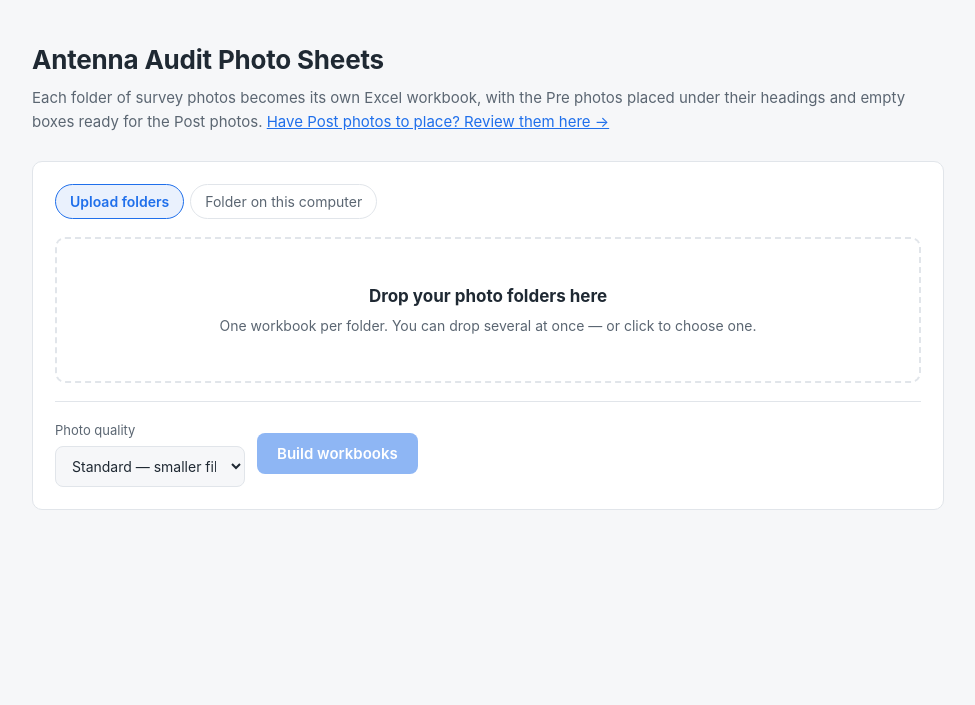
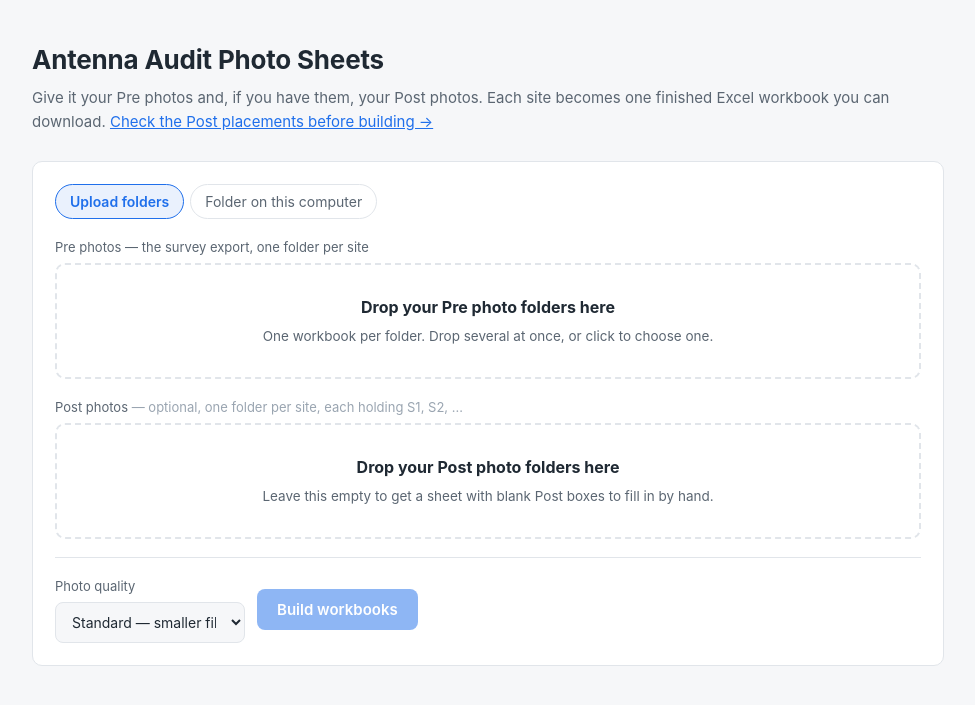
Before and after one commit to ushanvidu/PrePost_Excel, a Flask app: page / in a window 1280 px wide. Shown: the top 705 px of the page, without its empty margins (152-1127 px from the left). Run offline with Flask 3, Linux system fonts and the light colour scheme; some libraries are stand-ins or nearby versions.

Commit message:
Build a finished workbook from Pre and Post folders in one pass
Placing Post photos needed two separate steps: build the Pre workbook on one
page, classify the Post photos on another. Now both folders go in together and
the finished sheet comes out - the same shape as the workbooks in the Completed
folder.

The main page takes a Pre folder and an optional Post folder, in either mode:
two drop zones for uploads, two path boxes for folders already on the machine.
Post photos the classifier resolves are placed; the rest keep their empty drop
box and are counted on the site card, with a link to the review screen. Omitting
the Post folder behaves exactly as before.

The two folders are shaped differently and the code now reflects that. For Pre
photos the folder holding the photo is the site; Post photos are grouped by
sector, so they are one level deeper (site/S1/photo.jpg). A flat Post folder is
the easy mistake, so it is rejected with a message naming the expected shape
rather than silently finding nothing.

Also fixes the progress counter, which counted only the sites processed so far:
a ten-site run reported "2 of 2 folders" while it was still working, because
sites were registered as they were reached. They are now registered up front.

Verified end to end: ten sites built from a Pre root plus a Post tree, the
downloaded GMNIT1 workbook carries 29 Pre and 15 Post pictures and passes
structural validation, and the zip holds all ten.

Co-Authored-By: Claude Opus 5 <noreply@anthropic.com>

```diff
--- a/antenna_audit/web/server.py
+++ b/antenna_audit/web/server.py
@@ -31,6 +31,34 @@ from .jobs import JobStore, bundle, run_job
 MAX_UPLOAD_BYTES = 8 * 1024 * 1024 * 1024
 
 
+def _save_folder_upload(files, destination: Path, keep_sector: bool = False) -> int:
+    """Write a browser folder upload to disk, preserving the folder shape.
+
+    The browser sends each file as "Parent/SITE/photo.jpg". For Pre photos the
+    folder holding the photo is the site. Post photos are one level deeper —
+    "Parent/SITE/S1/photo.jpg" — because they are grouped by sector, so that
+    level is kept.
+    """
+    saved = 0
+    for storage in files:
+        relative = (storage.filename or "").replace("\\", "/")
+        parts = [p for p in relative.split("/") if p not in ("", ".", "..")]
+        needed = 3 if keep_sector else 2
+        if len(parts) < needed:
+            continue
+        name = secure_filename(parts[-1])
+        if not name or name.startswith("."):
+            continue
+        if keep_sector:
+            target = destination / _safe_site_name(parts[-3]) / _safe_site_name(parts[-2])
+        else:
+            target = destination / _safe_site_name(parts[-2])
+        target.mkdir(parents=True, exist_ok=True)
+        storage.save(target / name)
+        saved += 1
+    return saved
+
+
 def _safe_site_name(raw: str) -> str:
     """Turn a folder name into something safe to use as a file name."""
     cleaned = secure_filename(raw.strip()) or "Site"
@@ -60,24 +88,14 @@ def create_app() -> Flask:
         if not uploaded:
             return jsonify(error="No files were received."), 400
 
-        saved = 0
-        for storage in uploaded:
+        saved = _save_folder_upload(uploaded, job.uploads)
+        # Post photos are optional; when present they arrive under their own
+        # field so the two sets never get mixed up.
+        _save_folder_upload(request.files.getlist("postFiles"), job.post_uploads,
+                            keep_sector=True)
             # The browser sends "Parent/SITE/photo.jpg"; the folder immediately
             # containing the photo is the site, which works whether the user
             # picked one site folder or a parent holding many.
-            relative = (storage.filename or "").replace("\\", "/")
-            parts = [p for p in relative.split("/") if p not in ("", ".", "..")]
-            if len(parts) < 2:
-                continue
-            site = _safe_site_name(parts[-2])
-            name = secure_filename(parts[-1])
-            if not name or name.startswith("."):
-                continue
-            target_dir = job.uploads / site
-            target_dir.mkdir(parents=True, exist_ok=True)
-            storage.save(target_dir / name)
-            saved += 1
-
         if not saved:
             return jsonify(
                 error="No usable image files were found. Drop the folder itself, "
@@ -92,6 +110,7 @@ def create_app() -> Flask:
         """Build from a folder already on this machine, without copying it."""
         payload = request.get_json(silent=True) or {}
         raw_path = (payload.get("path") or "").strip()
+        post_raw = (payload.get("postPath") or "").strip()
         if not raw_path:
             return jsonify(error="Enter a folder path."), 400
 
@@ -130,8 +149,41 @@ def create_app() -> Flask:
                 error=f"No photos found in {root} or its sub-folders."
             ), 400
 
+        if post_raw:
+            post_root = Path(post_raw).expanduser()
+            if not post_root.is_dir():
+                return jsonify(error=f"Not a folder: {post_root}"), 400
+            matched = _link_post_tree(post_root, job.post_uploads)
+            if not matched:
+                return jsonify(error=(
+                    f"No Post photos found under {post_root}. It should hold one "
+                    f"folder per site, each containing S1, S2, … sector folders."
+                )), 400
+
         _start(job)
         return jsonify(job.as_dict())
+
+    def _link_post_tree(source: Path, destination: Path) -> int:
+        """Mirror a Post tree (site/sector/photos) without copying the photos."""
+        linked = 0
+        for site_dir in sorted(d for d in source.iterdir()
+                               if d.is_dir() and not d.name.startswith(".")):
+            for sector_dir in sorted(d for d in site_dir.iterdir()
+                                     if d.is_dir() and not d.name.startswith(".")):
+                photos = [f for f in sector_dir.iterdir()
+                          if f.is_file() and not f.name.startswith(".")]
+                if not photos:
+                    continue
+                target = (destination / _safe_site_name(site_dir.name)
+                          / _safe_site_name(sector_dir.name))
+                target.mkdir(parents=True, exist_ok=True)
+                for photo in photos:
+                    try:
+                        os.link(photo, target / photo.name)
+                    except OSError:
+                        shutil.copy2(photo, target / photo.name)
+                    linked += 1
+        return linked
 
     @app.get("/api/job/<job_id>")
     def job_status(job_id: str):
--- a/antenna_audit/web/templates/index.html
+++ b/antenna_audit/web/templates/index.html
@@ -41,13 +41,13 @@
     background: var(--accent-soft); border-color: var(--accent); color: var(--accent);
     font-weight: 600;
   }
-  #drop {
+  #drop, #drop-post {
     border: 2px dashed var(--line); border-radius: var(--radius);
-    padding: 44px 24px; text-align: center; transition: .15s; cursor: pointer;
+    padding: 30px 24px; text-align: center; transition: .15s; cursor: pointer;
   }
-  #drop.hot { border-color: var(--accent); background: var(--accent-soft); }
-  #drop h2 { margin: 0 0 6px; font-size: 17px; }
-  #drop p { margin: 0; color: var(--muted); font-size: 14px; }
+  #drop.hot, #drop-post.hot { border-color: var(--accent); background: var(--accent-soft); }
+  #drop h2, #drop-post h2 { margin: 0 0 6px; font-size: 16px; }
+  #drop p, #drop-post p { margin: 0; color: var(--muted); font-size: 13.5px; }
   .btn {
     background: var(--accent); color: #fff; border: 0; border-radius: 8px;
     padding: 11px 20px; font-size: 15px; font-weight: 600; cursor: pointer;
@@ -111,9 +111,9 @@
 <body>
 <div class="wrap">
   <h1>Antenna Audit Photo Sheets</h1>
-  <p class="lede">Each folder of survey photos becomes its own Excel workbook, with the
-     Pre photos placed under their headings and empty boxes ready for the Post photos.
-     <a href="/review" style="color:var(--accent)">Have Post photos to place? Review them here →</a></p>
+  <p class="lede">Give it your Pre photos and, if you have them, your Post photos.
+     Each site becomes one finished Excel workbook you can download.
+     <a href="/review" style="color:var(--accent)">Check the Post placements before building →</a></p>
 
   <div class="panel" id="input-panel">
     <div class="tabs" role="tablist">
@@ -122,12 +122,21 @@
     </div>
 
     <div id="pane-upload">
+      <label class="field">Pre photos — the survey export, one folder per site</label>
       <div id="drop">
-        <h2>Drop your photo folders here</h2>
-        <p>One workbook per folder. You can drop several at once — or click to choose one.</p>
+        <h2>Drop your Pre photo folders here</h2>
+        <p>One workbook per folder. Drop several at once, or click to choose one.</p>
       </div>
       <input id="picker" type="file" webkitdirectory directory multiple class="hidden">
       <div class="queue" id="queue"></div>
+
+      <label class="field" style="margin-top:18px">Post photos <span style="color:var(--faint)">— optional, one folder per site, each holding S1, S2, …</span></label>
+      <div id="drop-post">
+        <h2>Drop your Post photo folders here</h2>
+        <p>Leave this empty to get a sheet with blank Post boxes to fill in by hand.</p>
+      </div>
+      <input id="picker-post" type="file" webkitdirectory directory multiple class="hidden">
+      <div class="queue" id="queue-post"></div>
     </div>
 
     <div id="pane-local" class="hidden">
@@ -138,8 +147,16 @@
                  placeholder="/Users/you/Documents/IMAGE-P202506262207_D001-20260">
         </div>
       </div>
+      <div class="row" style="margin-top:12px">
+        <div class="grow">
+          <label class="field" for="postPath">Post photos folder <span style="color:var(--faint)">— optional</span></label>
+          <input id="postPath" type="text" spellcheck="false"
+                 placeholder="/Users/you/Documents/ZTE/Pre_Post">
+        </div>
+      </div>
       <p class="hint">Read straight from disk — nothing is copied, so this is much faster
-         for large photo sets. Point it at a folder of site folders, or at a single site folder.</p>
+         for large photo sets. Point the first box at a folder of site folders. The Post
+         folder should hold one folder per site, each containing S1, S2, … sector folders.</p>
     </div>
 
     <div class="opts">
@@ -192,7 +209,8 @@ async function readJson(res) {
 }
 
 let mode = 'upload';
-let picked = new Map();   // site name -> File[]
+let picked = new Map();       // Pre:  site name -> File[]
+let pickedPost = new Map();   // Post: "site/sector" -> File[]
 let poll = null;
 
 /* ---------- tabs ---------- */
@@ -208,6 +226,30 @@ document.querySelectorAll('.tab').forEach(tab => {
 });
 
 /* ---------- collecting files ---------- */
+function addPostFiles(files) {
+  for (const file of files) {
+    const rel = (file.webkitRelativePath || file._rel || file.name).replace(/\\/g, '/');
+    const parts = rel.split('/').filter(p => p && p !== '.' && p !== '..');
+    if (parts.length < 3) continue;          // need site/sector/photo
+    const name = parts[parts.length - 1];
+    if (name.startsWith('.')) continue;
+    const key = parts[parts.length - 3] + '/' + parts[parts.length - 2];
+    if (!pickedPost.has(key)) pickedPost.set(key, []);
+    pickedPost.get(key).push(file);
+  }
+  renderPostQueue();
+}
+
+function renderPostQueue() {
+  const q = $('#queue-post');
+  if (!pickedPost.size) { q.innerHTML = ''; return; }
+  const sites = new Set([...pickedPost.keys()].map(k => k.split('/')[0]));
+  const total = [...pickedPost.values()].reduce((n, f) => n + f.length, 0);
+  q.innerHTML = `<div style="margin-bottom:6px"><strong>${sites.size}</strong> site(s) of Post photos
+      · ${pickedPost.size} sectors · ${total} photos</div>` +
+    [...sites].sort().map(s => `<span class="chip">${esc(s)}</span>`).join('');
+}
+
 function addFiles(files) {
   for (const file of files) {
     const rel = (file.webkitRelativePath || file._rel || file.name).replace(/\\/g, '/');
@@ -239,24 +281,26 @@ function refreshGo() {
 }
 
 /* ---------- drag and drop (walks whole folder trees) ---------- */
-const drop = $('#drop');
-drop.onclick = () => $('#picker').click();
-$('#picker').onchange = e => addFiles(e.target.files);
-
+function wireDrop(zoneId, pickerId, handler) {
+  const zone = $(zoneId), input = $(pickerId);
+  zone.onclick = () => input.click();
+  input.onchange = e => handler(e.target.files);
   ['dragenter', 'dragover'].forEach(ev =>
-  drop.addEventListener(ev, e => { e.preventDefault(); drop.classList.add('hot'); }));
+    zone.addEventListener(ev, e => { e.preventDefault(); zone.classList.add('hot'); }));
   ['dragleave', 'drop'].forEach(ev =>
-  drop.addEventListener(ev, e => { e.preventDefault(); drop.classList.remove('hot'); }));
-
-drop.addEventListener('drop', async e => {
+    zone.addEventListener(ev, e => { e.preventDefault(); zone.classList.remove('hot'); }));
+  zone.addEventListener('drop', async e => {
     e.preventDefault();
     const entries = [...e.dataTransfer.items]
       .map(i => i.webkitGetAsEntry && i.webkitGetAsEntry()).filter(Boolean);
-  if (!entries.length) { addFiles(e.dataTransfer.files); return; }
+    if (!entries.length) { handler(e.dataTransfer.files); return; }
     const collected = [];
     await Promise.all(entries.map(entry => walk(entry, '', collected)));
-  addFiles(collected);
+    handler(collected);
   });
+}
+wireDrop('#drop', '#picker', addFiles);
+wireDrop('#drop-post', '#picker-post', addPostFiles);
 
 function walk(entry, prefix, out) {
   return new Promise(resolve => {
@@ -286,13 +330,16 @@ $('#go').onclick = async () => {
     if (mode === 'local') {
       res = await fetch('/api/build-local', {
         method: 'POST', headers: {'Content-Type': 'application/json'},
-        body: JSON.stringify({ path: $('#path').value, maxDim }),
+        body: JSON.stringify({ path: $('#path').value,
+                               postPath: $('#postPath').value, maxDim }),
       });
     } else {
       const body = new FormData();
       body.append('maxDim', maxDim);
       for (const [site, files] of picked)
         for (const f of files) body.append('files', f, site + '/' + f.name);
+      for (const [key, files] of pickedPost)
+        for (const f of files) body.append('postFiles', f, key + '/' + f.name);
       $('#progress-label').textContent = 'Uploading…';
       $('#results').classList.remove('hidden');
       res = await fetch('/api/build', { method: 'POST', body });
@@ -337,7 +384,8 @@ function card(s, id) {
   const size = s.sizeBytes ? ` · ${(s.sizeBytes / 1048576).toFixed(1)} MB` : '';
   let meta = '';
   if (s.state === 'done')
-    meta = `${s.sectors} sectors · ${s.photosPlaced} photos${size}`;
+    meta = `${s.sectors} sectors · ${s.photosPlaced} Pre` +
+           (s.postPlaced ? ` · ${s.postPlaced} Post` : '') + size;
   else if (s.state === 'building') meta = 'building…';
   else if (s.photosFound) meta = `${s.photosFound} photos found`;
 
@@ -346,6 +394,11 @@ function card(s, id) {
     body += `<div class="note ${s.state === 'failed' ? 'bad' : 'warn'}">${esc(s.message)}</div>`;
   if (s.problems && s.problems.length)
     body += list('Problems', s.problems, 'bad');
+  if (s.postUndecided)
+    body += `<div class="note warn">${s.postUndecided} Post slot(s) left empty —
+      the band can't be read from a photo, or the pick wasn't confident.
+      <a href="/review" style="color:inherit">Fill them in the review screen</a>,
+      then build again.</div>`;
   if (s.missing && s.missing.length)
     body += list(`${s.missing.length} heading(s) with no Pre photo`, s.missing);
   if (s.unplaced && Object.keys(s.unplaced).length)
```
Also changed, not shown: antenna_audit/web/jobs.py (+63 -4 lines), tests/test_web.py (+90 -0 lines), README.md. Lines whose indentation alone changed are shown as unchanged.
